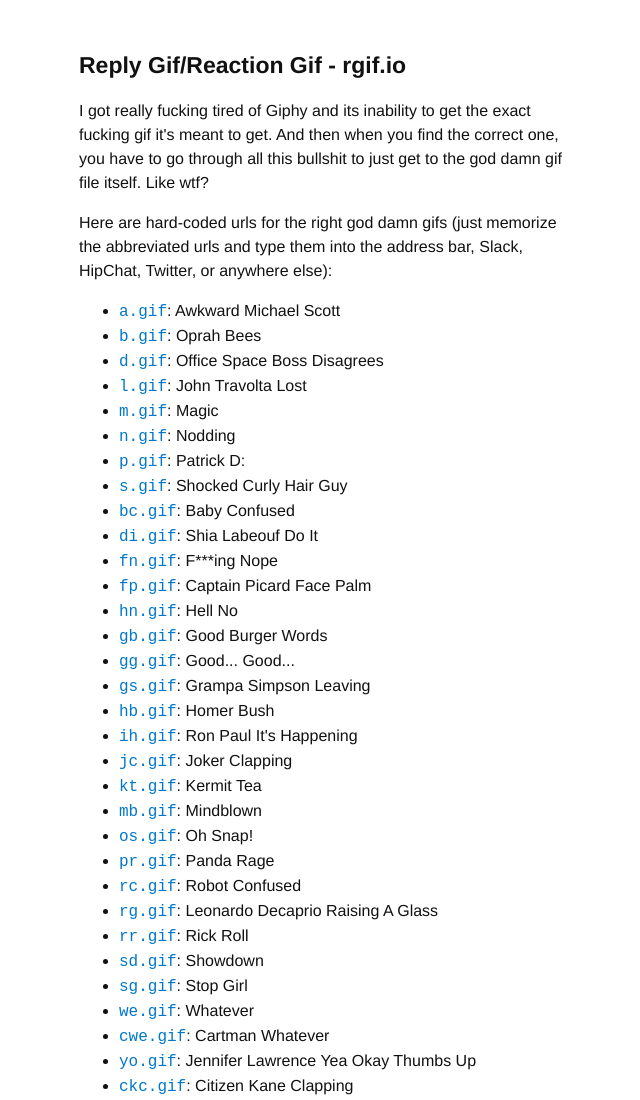
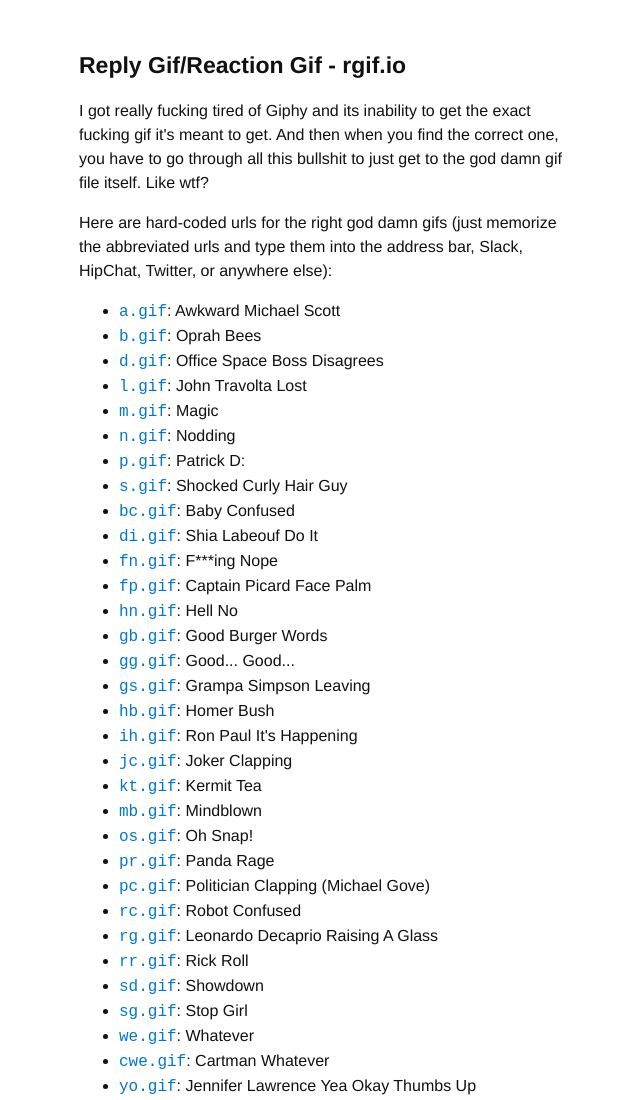
Before and after one commit to amirrajan/rgif.io, a plain HTML site: page index.html in a window 1280 px wide. Shown: the top 1100 px of the page, without its empty margins (311-951 px from the left). Drawn offline with Linux system fonts and the light colour scheme.

Commit message:
Added politician clapping.

```diff
--- a/index.html
+++ b/index.html
@@ -147,6 +147,7 @@
 	<li><a href="http://rgif.io/mb.gif">mb.gif</a>: Mindblown</li>
 	<li><a href="http://rgif.io/os.gif">os.gif</a>: Oh Snap!</li>
 	<li><a href="http://rgif.io/pr.gif">pr.gif</a>: Panda Rage</li>
+	<li><a href="http://rgif.io/pc.gif">pc.gif</a>: Politician Clapping (Michael Gove)</li>
 	<li><a href="http://rgif.io/rc.gif">rc.gif</a>: Robot Confused</li>
 	<li><a href="http://rgif.io/rg.gif">rg.gif</a>: Leonardo Decaprio Raising A Glass</li>
 	<li><a href="http://rgif.io/rr.gif">rr.gif</a>: Rick Roll</li>
```
Also changed, not shown: 1 other file.
